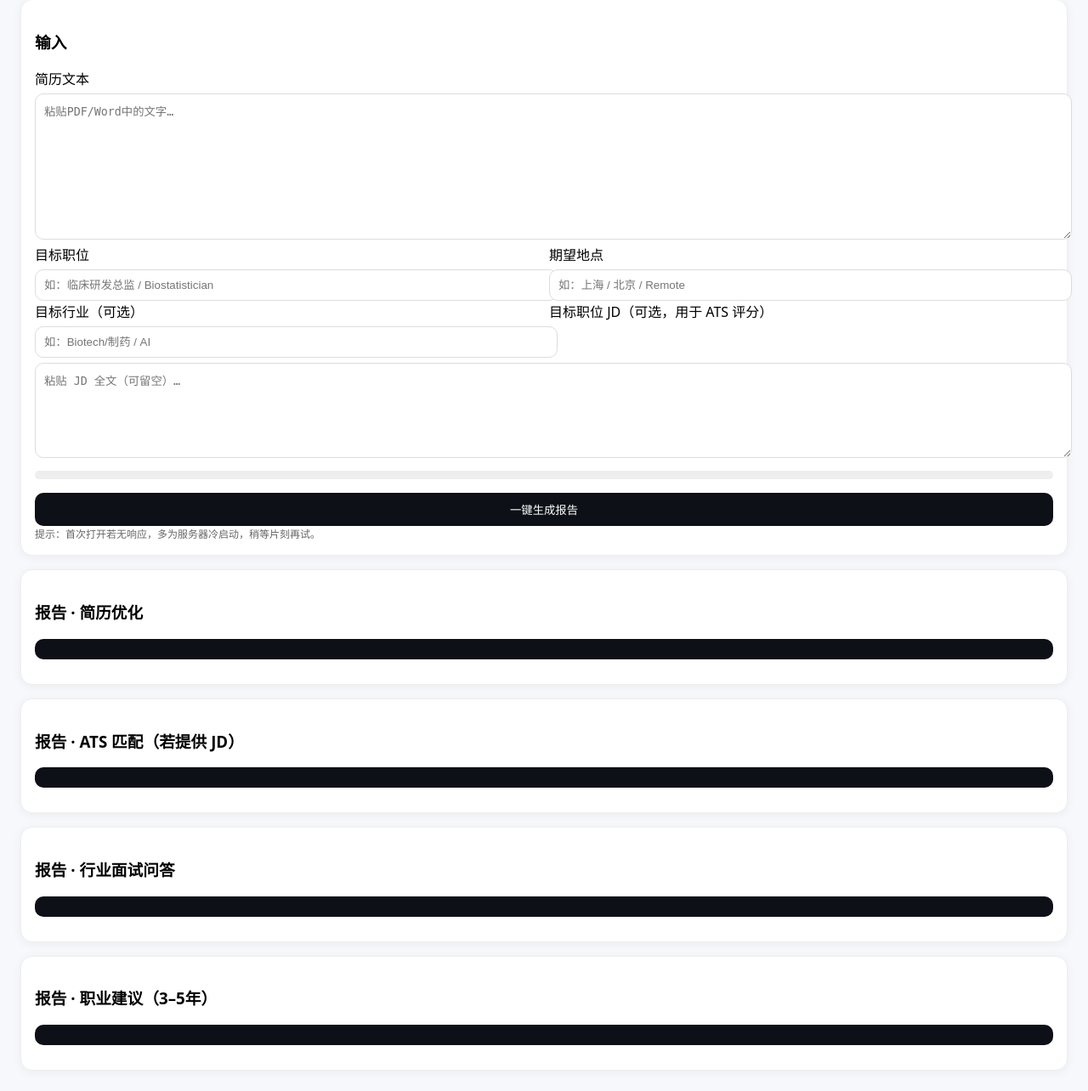
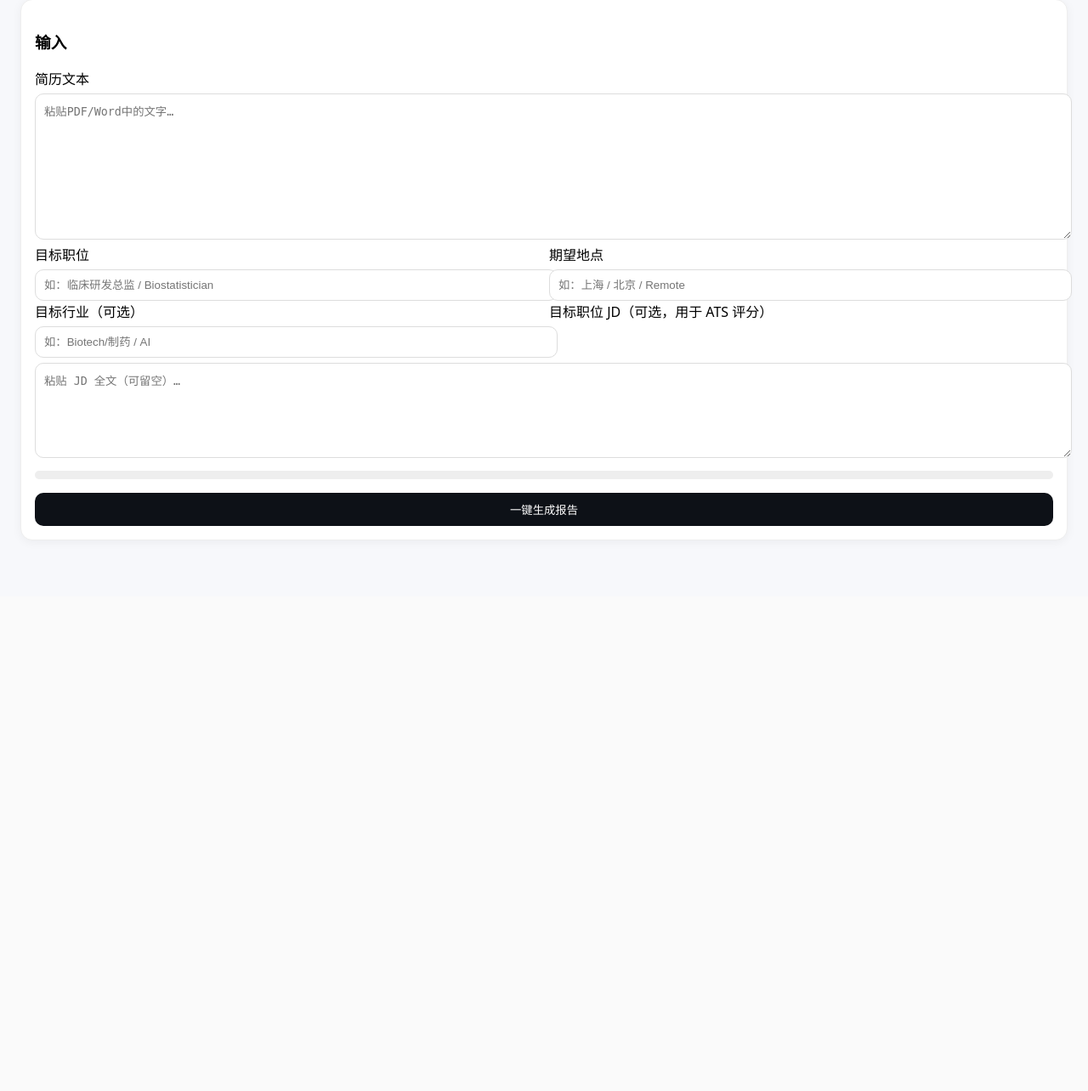
Before and after one commit to charleschoi123/AI-Resume, a Flask app: page / in a window 1280 px wide. Shown: the part 98-1382 px from the top of the page at 85% size. After the commit the page ends 717 px from the top, so only its background shows below. Run offline with Flask 3, Linux system fonts and the light colour scheme.

Commit message:
index.html

```diff
--- a/templates/index.html
+++ b/templates/index.html
@@ -40,55 +40,4 @@
 
     <div class="progress"><div id="bar"></div></div>
     <button id="goBtn" class="primary" onclick="runFull()">一键生成报告</button>
-    <div class="muted">提示：首次打开若无响应，多为服务器冷启动，稍等片刻再试。</div>
-  </div>
-
-  <div class="card"><h3>报告 · 简历优化</h3><pre id="opt_out"></pre></div>
-  <div class="card"><h3>报告 · ATS 匹配（若提供 JD）</h3><pre id="ats_out"></pre></div>
-  <div class="card"><h3>报告 · 行业面试问答</h3><pre id="qa_out"></pre></div>
-  <div class="card"><h3>报告 · 职业建议（3–5年）</h3><pre id="adv_out"></pre></div>
-
-<script>
-function setBar(p){ document.getElementById('bar').style.width = p + '%'; }
-
-async function runFull() {
-  const btn = document.getElementById('goBtn');
-  btn.disabled = true; btn.textContent = '生成中…'; setBar(10);
-  document.getElementById('opt_out').textContent = '';
-  document.getElementById('ats_out').textContent = '';
-  document.getElementById('qa_out').textContent  = '';
-  document.getElementById('adv_out').textContent = '';
-
-  const payload = {
-    resume_text: document.getElementById('resume_text').value.trim(),
-    target_role: document.getElementById('target_role').value.trim(),
-    location: document.getElementById('location').value.trim(),
-    jd_text: document.getElementById('jd_text').value.trim(),
-    industry: document.getElementById('industry').value.trim()
-  };
-  if (!payload.resume_text) { alert('请先粘贴简历文本'); btn.disabled=false; btn.textContent='一键生成报告'; setBar(0); return; }
-
-  try {
-    const r = await fetch('/full_report', {
-      method:'POST', headers:{'Content-Type':'application/json'}, body: JSON.stringify(payload)
-    });
-    setBar(50);
-    const j = await r.json();
-
-    if (!r.ok) throw new Error(j && j.error ? j.error : '服务器错误');
-
-    document.getElementById('opt_out').textContent = JSON.stringify(j.optimized, null, 2);
-    document.getElementById('ats_out').textContent = j.ats ? JSON.stringify(j.ats, null, 2) : '未提供 JD，未评分。';
-    document.getElementById('qa_out').textContent  = JSON.stringify(j.qa, null, 2);
-    document.getElementById('adv_out').textContent = JSON.stringify(j.advice, null, 2);
-    setBar(100);
-  } catch(e){
-    alert('生成失败：' + e.message);
-    setBar(0);
-  } finally {
-    btn.disabled = false; btn.textContent = '一键生成报告';
-  }
-}
-</script>
-</body>
-</html>
+    <di
```
